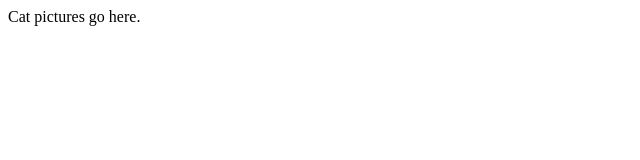
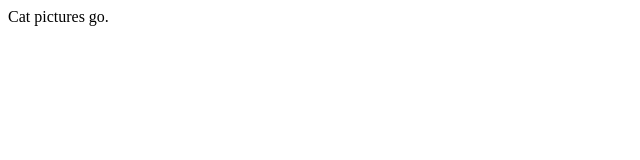
Before and after one commit to kevinchao7/cat-pictures-for-everyone, a plain HTML site: page index.html in a window 1280 px wide. Shown: the full height of the page, 0-640 px from the left. Drawn offline with Linux system fonts and the light colour scheme.

Commit message:
removed here.

```diff
--- a/index.html
+++ b/index.html
@@ -3,6 +3,6 @@
 		<title>Cats!!!!</title>
 	</head>
 	<body>
-		Cat pictures go here.
+		Cat pictures go.
 	</body>
 </html>
```
